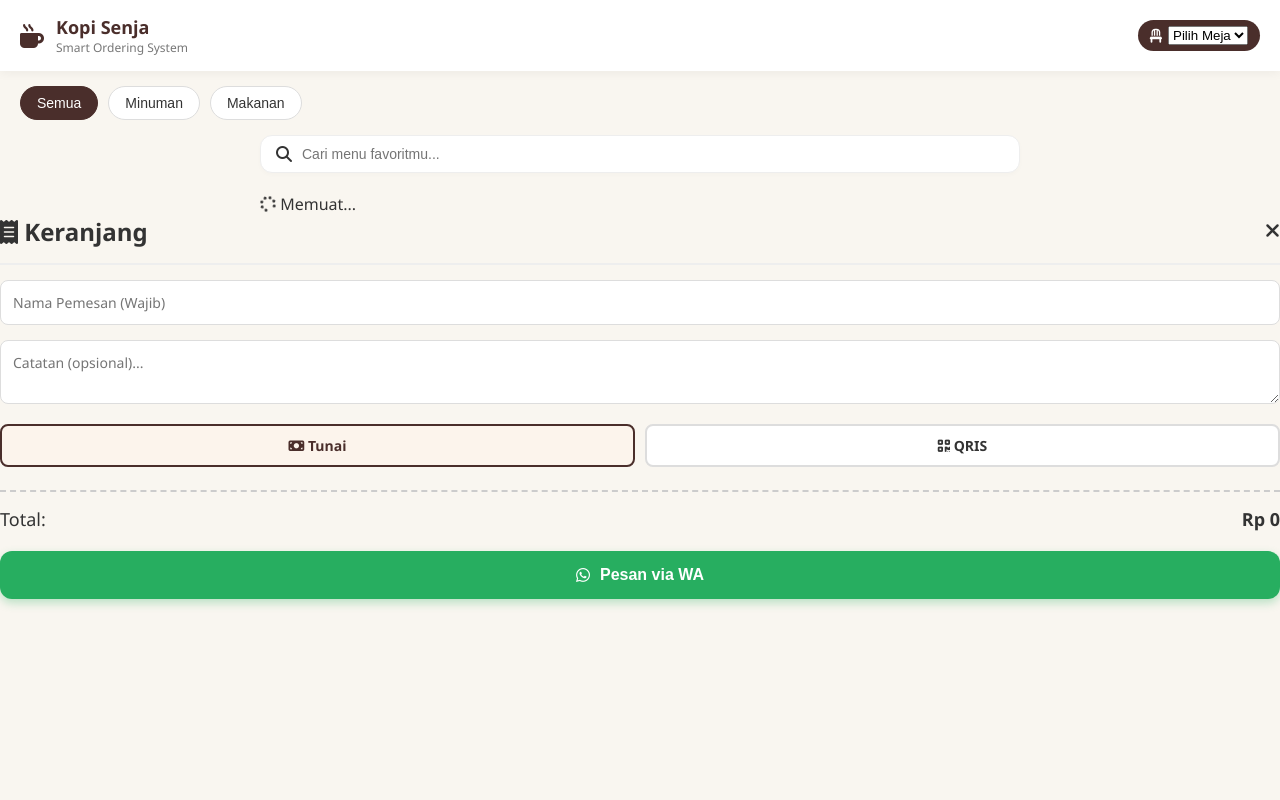
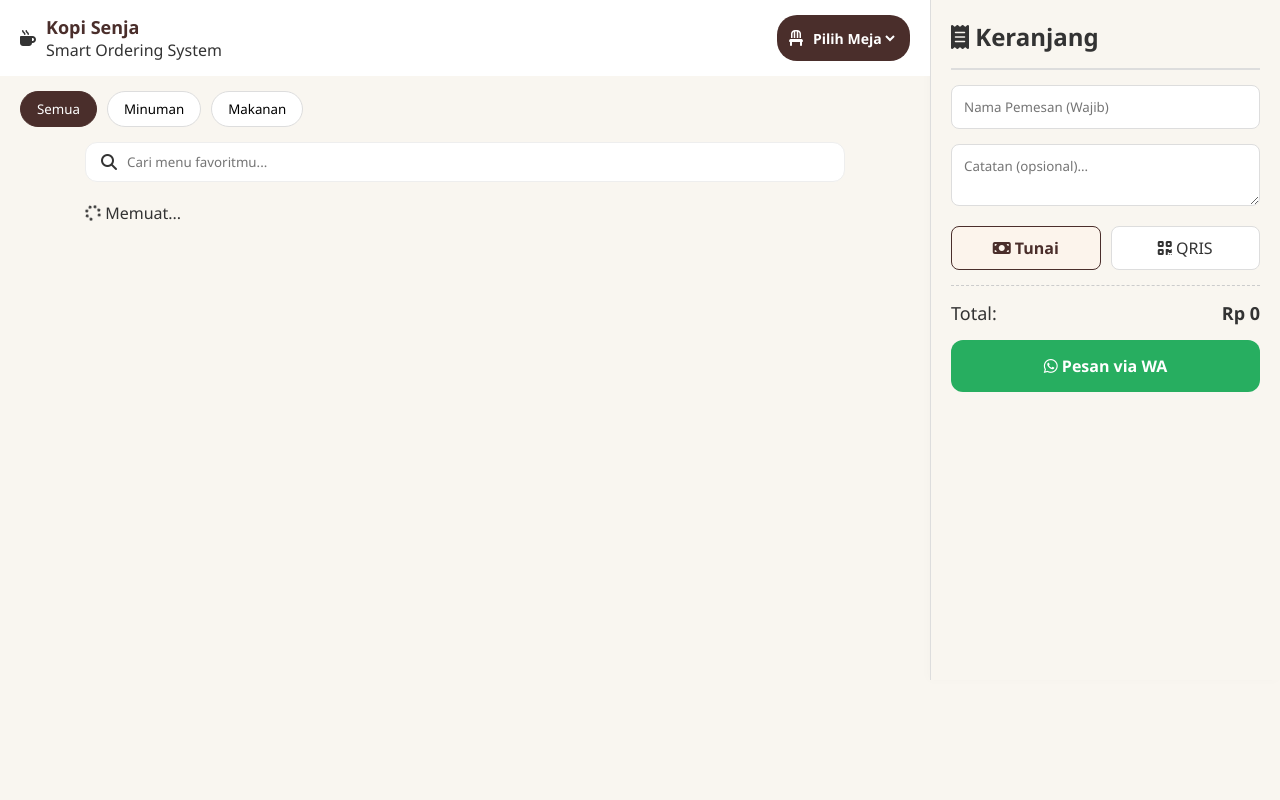
Before and after one commit to dhiniintan/Kopi-Senja-, a PHP site: page / in a window 1280 px wide. Run offline with PHP 8.4, Linux system fonts and the light colour scheme.

Commit message:
Update style.css

```diff
--- a/style.css
+++ b/style.css
@@ -1,379 +1,228 @@
 /* =========================================================
-   1. PENGATURAN DASAR & VARIABEL WARNA
+   1. VARIABEL & RESET DASAR
 ========================================================= */
 :root {
-  --primary-color: #4A2E2B;    /* Cokelat gelap kopi (Header, Tombol utama) */
-  --secondary-color: #D4A373;  /* Cokelat muda (Aksen, tombol aktif) */
-  --bg-color: #F9F6F0;         /* Krem terang untuk background aplikasi */
-  --card-bg: #FFFFFF;          /* Putih bersih untuk kartu menu */
-  --text-dark: #333333;        /* Warna teks utama */
-  --text-light: #777777;       /* Warna teks sekunder (deskripsi) */
-  --success-color: #27AE60;    /* Hijau untuk tombol berhasil/WhatsApp */
-  --danger-color: #E74C3C;     /* Merah untuk tombol hapus/batal */
-  --radius: 12px;              /* Standar kelengkungan sudut (border-radius) */
+  /* Palet warna utama aplikasi */
+  --primary-color: #4A2E2B;   /* Cokelat gelap (Teks utama, Header) */
+  --secondary-color: #D4A373; /* Cokelat muda (Tombol aksi) */
+  --bg-color: #F9F6F0;        /* Latar belakang krem terang */
+  --card-bg: #FFFFFF;         /* Putih untuk kartu/kotak */
+  --radius: 12px;             /* Standar lengkungan sudut */
 }
 
+/* Reset margin dan padding default bawaan browser */
 * {
   box-sizing: border-box;
   margin: 0;
   padding: 0;
+  font-family: 'Segoe UI', sans-serif;
 }
 
+/* Latar belakang aplikasi */
 body {
-  font-family: 'Segoe UI', Tahoma, Geneva, Verdana, sans-serif;
   background-color: var(--bg-color);
-  color: var(--text-dark);
-  /* Padding bawah agar konten tidak tertutup oleh keranjang melayang */
-  padding-bottom: 100px;
+  color: #333;
 }
 
+
 /* =========================================================
-   2. HEADER & INFORMASI MEJA
+   2. HEADER & DROPDOWN MEJA
 ========================================================= */
+/* Header dibuat sticky (menempel di atas) saat di-scroll */
 .app-header {
-  background-color: var(--card-bg);
+  background: var(--card-bg);
   padding: 15px 20px;
   display: flex;
   justify-content: space-between;
-  align-items: center;
-  box-shadow: 0 2px 10px rgba(0,0,0,0.05);
   position: sticky;
   top: 0;
-  z-index: 50; /* Memastikan header selalu di atas konten lain saat di-scroll */
+  z-index: 50;
 }
 
-.brand-info {
-  display: flex;
-  align-items: center;
-  gap: 12px;
-}
+.brand-info { display: flex; align-items: center; gap: 10px; }
+.brand-title { font-size: 18px; color: var(--primary-color); }
 
-.brand-icon {
-  font-size: 24px;
-  color: var(--primary-color);
-}
-
-.brand-title {
-  font-size: 18px;
-  font-weight: bold;
-  color: var(--primary-color);
-}
-
-.brand-subtitle {
-  font-size: 12px;
-  color: var(--text-light);
-}
-
+/* Kotak untuk dropdown nomor meja */
 .table-badge {
   background-color: var(--primary-color);
   color: white;
   padding: 6px 12px;
   border-radius: 20px;
-  font-size: 14px;
-  font-weight: bold;
   display: flex;
   gap: 6px;
   align-items: center;
 }
 
+/* Mempercantik tampilan tag <select> (Dropdown) */
+.table-select {
+  background: transparent;
+  color: white;
+  border: none;
+  font-weight: bold;
+  font-size: 14px;
+  outline: none;
+  cursor: pointer;
+}
+.table-select option { color: #333; } /* Warna teks pilihan dropdown */
+
+
 /* =========================================================
    3. NAVIGASI KATEGORI
 ========================================================= */
+/* Navigasi bisa digeser (swipe) ke samping di layar kecil */
 .category-nav {
   display: flex;
   gap: 10px;
   padding: 15px 20px;
-  overflow-x: auto; /* Bisa di-swipe ke samping (horizontal scroll) */
-  white-space: nowrap;
-  /* Menyembunyikan scrollbar agar terlihat rapi */
-  scrollbar-width: none;
+  overflow-x: auto;
+  scrollbar-width: none; /* Menyembunyikan garis scrollbar (Firefox) */
 }
-.category-nav::-webkit-scrollbar { display: none; }
+.category-nav::-webkit-scrollbar { display: none; } /* Menyembunyikan garis scrollbar (Chrome/Safari) */
 
+/* Desain tombol kategori */
 .category-btn {
-  background-color: var(--card-bg);
+  background: var(--card-bg);
   border: 1px solid #ddd;
   padding: 8px 16px;
   border-radius: 20px;
-  font-size: 14px;
-  color: var(--text-dark);
   cursor: pointer;
-  transition: all 0.3s ease;
-  display: flex;
-  gap: 8px;
-  align-items: center;
 }
-
 .category-btn.active {
-  background-color: var(--primary-color);
+  background: var(--primary-color);
   color: white;
   border-color: var(--primary-color);
 }
 
+
 /* =========================================================
-   4. KONTEN UTAMA & GRID MENU
+   4. KONTEN UTAMA & KARTU MENU
 ========================================================= */
-.container {
-  padding: 0 20px;
-}
+.container { padding: 0 20px 100px; } /* Padding bawah agar tidak tertutup tombol keranjang */
 
+/* Kotak pencarian */
 .search-box {
-  background-color: var(--card-bg);
-  display: flex;
-  align-items: center;
+  display: flex; align-items: center;
+  background: var(--card-bg);
   padding: 10px 15px;
   border-radius: var(--radius);
   margin-bottom: 20px;
-  box-shadow: 0 2px 5px rgba(0,0,0,0.02);
   border: 1px solid #eee;
 }
+.search-box input { border: none; outline: none; width: 100%; margin-left: 10px; }
 
-.search-box input {
-  border: none;
-  outline: none;
-  width: 100%;
-  margin-left: 10px;
-  font-size: 14px;
-}
+/* Grid otomatis membagi 2 kolom di HP */
+.menu-grid { display: grid; grid-template-columns: repeat(2, 1fr); gap: 15px; }
 
-/* Grid untuk kartu menu, otomatis menyesuaikan ukuran layar */
-.menu-grid {
-  display: grid;
-  grid-template-columns: repeat(2, 1fr); /* 2 kolom pada layar HP */
-  gap: 15px;
-}
-
-/* Desain Kartu Menu (Dibuat otomatis oleh JS nantinya) */
+/* Kartu daftar menu */
 .menu-card {
-  background-color: var(--card-bg);
+  background: var(--card-bg);
   border-radius: var(--radius);
   overflow: hidden;
-  box-shadow: 0 4px 6px rgba(0,0,0,0.05);
   display: flex;
   flex-direction: column;
 }
+.menu-img { width: 100%; height: 120px; object-fit: cover; } /* Gambar menyesuaikan area (tidak gepeng) */
+.menu-content { padding: 12px; display: flex; flex-direction: column; flex-grow: 1; }
+.menu-title { font-size: 14px; font-weight: bold; }
+.menu-price { color: var(--primary-color); font-weight: bold; margin-bottom: 10px; }
+.btn-add { margin-top: auto; background: var(--secondary-color); color: white; border: none; padding: 8px; border-radius: 8px; cursor: pointer; }
 
-.menu-img {
-  width: 100%;
-  height: 120px;
-  object-fit: cover; /* Agar gambar tidak gepeng */
-  background-color: #eee;
-}
-
-.menu-content {
-  padding: 12px;
-  display: flex;
-  flex-direction: column;
-  flex-grow: 1;
-}
-
-.menu-title {
-  font-size: 14px;
-  font-weight: bold;
-  margin-bottom: 5px;
-}
-
-.menu-price {
-  color: var(--primary-color);
-  font-weight: bold;
-  font-size: 14px;
-  margin-bottom: 10px;
-}
-
-.btn-add {
-  margin-top: auto;
-  background-color: var(--secondary-color);
-  color: white;
-  border: none;
-  padding: 8px;
-  border-radius: 8px;
-  font-weight: bold;
-  cursor: pointer;
-  transition: 0.2s;
-}
-.btn-add:active { transform: scale(0.95); } /* Efek ditekan */
 
 /* =========================================================
-   5. FLOATING CART (KERANJANG MELAYANG BAWAH)
+   5. KERANJANG MODAL (TAMPILAN HP)
 ========================================================= */
-.floating-cart {
-  position: fixed;
-  bottom: 20px;
-  left: 50%;
-  transform: translateX(-50%);
-  width: calc(100% - 40px);
-  max-width: 400px; /* Batas lebar agar tidak terlalu besar di PC */
-  background-color: var(--primary-color);
-  color: white;
-  border-radius: 30px;
-  padding: 12px 20px;
-  display: flex;
-  justify-content: space-between;
-  align-items: center;
-  box-shadow: 0 5px 15px rgba(74, 46, 43, 0.4);
-  z-index: 90;
-  transition: bottom 0.3s ease;
+/* Sidebar keranjang muncul dari bawah (bottom-sheet) di layar HP */
+.cart-sidebar {
+  position: fixed; bottom: 0; left: 0; width: 100%; max-height: 85vh;
+  background: var(--bg-color); border-radius: 20px 20px 0 0;
+  padding: 20px;
+  transform: translateY(100%); /* Disembunyikan ke bawah layar secara default */
+  transition: transform 0.3s ease; /* Animasi geser */
+  z-index: 100;
+  overflow-y: auto;
 }
+.cart-sidebar.open { transform: translateY(0); } /* Muncul jika class .open ditambahkan JS */
 
-.cart-info { display: flex; align-items: center; gap: 15px; }
+/* Latar belakang gelap saat modal terbuka */
+.modal-overlay { position: fixed; top: 0; left: 0; width: 100%; height: 100%; background: rgba(0,0,0,0.5); z-index: 90; }
+.modal-header { display: flex; justify-content: space-between; border-bottom: 2px solid #ddd; padding-bottom: 15px; margin-bottom: 15px; }
+.close-btn { background: none; border: none; font-size: 20px; cursor: pointer; }
 
-.cart-icon-wrapper { position: relative; font-size: 20px; }
+/* Desain list item dalam keranjang */
+.cart-item { display: flex; justify-content: space-between; align-items: center; background: var(--card-bg); padding: 10px; border-radius: 8px; margin-bottom: 10px; }
+.qty-control { display: flex; align-items: center; gap: 10px; }
+.qty-btn { background: #eee; border: none; width: 25px; height: 25px; border-radius: 5px; font-weight: bold; cursor: pointer; }
 
-.cart-badge {
-  position: absolute;
-  top: -8px;
-  right: -10px;
-  background-color: var(--danger-color);
-  color: white;
-  font-size: 10px;
-  font-weight: bold;
-  padding: 2px 6px;
-  border-radius: 10px;
-}
-
-.cart-price-preview { display: flex; flex-direction: column; }
-
-.cart-price-preview .label { font-size: 10px; opacity: 0.8; }
-.cart-price-preview .total-amount { font-size: 16px; font-weight: bold; }
-
-.btn-checkout-trigger {
-  background: white;
-  color: var(--primary-color);
-  border: none;
-  padding: 8px 15px;
-  border-radius: 20px;
-  font-weight: bold;
-  cursor: pointer;
-}
 
 /* =========================================================
-   6. MODAL & CHECKOUT (POP UP DARI BAWAH)
+   6. FORMULIR PEMBAYARAN
 ========================================================= */
-.modal-overlay {
-  position: fixed;
-  top: 0; left: 0; width: 100%; height: 100%;
-  background: rgba(0, 0, 0, 0.6);
-  z-index: 100;
-  display: flex;
-  align-items: flex-end; /* Memposisikan modal di bagian bawah (Bottom Sheet) */
-  justify-content: center;
-}
+.form-group { margin-bottom: 15px; }
+.form-group input, .form-group textarea { width: 100%; padding: 12px; border: 1px solid #ddd; border-radius: 8px; font-family: inherit; }
 
-.modal-content {
-  background: var(--bg-color);
-  width: 100%;
-  max-width: 500px;
-  max-height: 85vh; /* Maksimal tinggi 85% dari layar */
-  border-radius: 20px 20px 0 0;
-  overflow-y: auto; /* Bisa di-scroll jika isinya panjang */
-  padding: 20px;
-  animation: slideUp 0.3s ease forwards;
-}
+/* Tombol pilihan metode pembayaran (Tunai/QRIS) */
+.payment-options { display: grid; grid-template-columns: 1fr 1fr; gap: 10px; }
+.payment-card { border: 1px solid #ddd; border-radius: 8px; padding: 10px; text-align: center; background: white; cursor: pointer; }
 
-@keyframes slideUp {
-  from { transform: translateY(100%); }
-  to { transform: translateY(0); }
-}
+/* Menyembunyikan bulatan radio button asli */
+.payment-card input[type="radio"] { display: none; }
 
-.modal-header {
-  display: flex;
-  justify-content: space-between;
-  align-items: center;
-  border-bottom: 2px solid #eee;
-  padding-bottom: 15px;
-  margin-bottom: 15px;
-}
+/* Efek saat radio button dipilih (:has adalah fitur CSS modern) */
+.payment-card input[type="radio"]:checked + span { color: var(--primary-color); font-weight: bold; }
+.payment-card:has(input[type="radio"]:checked) { border-color: var(--primary-color); background-color: #fcf4ec; }
 
-.close-btn {
-  background: none;
-  border: none;
-  font-size: 20px;
-  color: var(--text-dark);
-  cursor: pointer;
-}
+/* Ringkasan & Tombol Submit */
+.checkout-summary { display: flex; justify-content: space-between; font-size: 18px; margin: 15px 0; border-top: 1px dashed #ccc; padding-top: 15px; }
+.btn-submit-order { width: 100%; background: #27AE60; color: white; padding: 15px; border: none; border-radius: 12px; font-size: 16px; font-weight: bold; cursor: pointer; }
 
-/* List Item di Keranjang */
-.cart-item {
-  display: flex;
-  justify-content: space-between;
-  align-items: center;
-  background: var(--card-bg);
-  padding: 10px;
-  border-radius: var(--radius);
-  margin-bottom: 10px;
-}
-.cart-item-info { flex-grow: 1; margin-right: 10px; }
-.cart-item-title { font-size: 14px; font-weight: bold; }
-.cart-item-price { font-size: 13px; color: var(--primary-color); }
-
-/* Tombol Plus Minus Qty */
-.qty-control {
-  display: flex; align-items: center; gap: 10px;
-}
-.qty-btn {
-  background: #eee; border: none; width: 25px; height: 25px;
-  border-radius: 5px; font-weight: bold; cursor: pointer;
-}
 
 /* =========================================================
-   7. FORMULIR & PEMBAYARAN
+   7. TOMBOL FLOATING KERANJANG (HANYA HP)
 ========================================================= */
-.form-group { margin-bottom: 15px; }
+/* Tombol melayang di bagian bawah layar */
+.floating-cart {
+  position: fixed; bottom: 20px; left: 50%; transform: translateX(-50%); width: 90%;
+  background: var(--primary-color); color: white; border-radius: 30px;
+  padding: 12px 20px; display: flex; justify-content: space-between; z-index: 80;
+}
+.cart-info { display: flex; gap: 15px; align-items: center; }
+.cart-badge { background: #E74C3C; color: white; font-size: 10px; padding: 2px 6px; border-radius: 10px; position: absolute; top: -8px; right: -10px; }
+.btn-checkout-trigger { background: white; color: var(--primary-color); border: none; padding: 8px 15px; border-radius: 20px; font-weight: bold; }
 
-.form-group label {
-  display: block; font-size: 14px; font-weight: bold; margin-bottom: 8px;
-}
+/* Utility class untuk menyembunyikan elemen via JavaScript */
+.hidden { display: none !important; }
 
-.form-group input[type="text"], .form-group textarea {
-  width: 100%; padding: 12px; border: 1px solid #ddd;
-  border-radius: 8px; font-family: inherit; font-size: 14px;
-}
-
-.payment-options {
-  display: grid; grid-template-columns: 1fr 1fr; gap: 10px;
-}
-
-.payment-card {
-  border: 2px solid #ddd; border-radius: 8px; padding: 10px;
-  text-align: center; cursor: pointer; background: white;
-  transition: 0.2s;
-}
-
-/* Sembunyikan radio button asli */
-.payment-card input[type="radio"] { display: none; }
-
-/* Mengubah style saat radio button dipilih */
-.payment-card input[type="radio"]:checked + span {
-  color: var(--primary-color); font-weight: bold;
-}
-.payment-card:has(input[type="radio"]:checked) {
-  border-color: var(--primary-color); background-color: #fcf4ec;
-}
-
-.qris-container { text-align: center; margin-top: 15px; }
-.qris-img { width: 200px; height: 200px; border-radius: 10px; border: 1px solid #ccc; }
-.qris-instruction { font-size: 12px; color: var(--danger-color); margin-top: 5px; }
-
-.checkout-summary {
-  display: flex; justify-content: space-between; font-size: 18px;
-  border-top: 2px dashed #ccc; padding-top: 15px; margin-top: 15px; margin-bottom: 20px;
-}
-
-.btn-submit-order {
-  width: 100%; background-color: var(--success-color); color: white;
-  padding: 15px; border: none; border-radius: 12px; font-size: 16px;
-  font-weight: bold; cursor: pointer; display: flex; justify-content: center;
-  align-items: center; gap: 10px; box-shadow: 0 4px 10px rgba(39, 174, 96, 0.3);
-}
 
 /* =========================================================
-   8. KELAS UTILITAS & RESPONSIVITAS (DESKTOP)
+   8. MEDIA QUERY: RESPONSIVITAS LAYAR LAPTOP / PC
 ========================================================= */
-/* Utility untuk menyembunyikan elemen via JS */
-.hidden { display: none !important; }
+/* Aturan di bawah ini hanya aktif jika lebar layar >= 992px */
+@media (min-width: 992px) {
 
-/* Menyesuaikan grid agar bagus jika dibuka di Tablet/Laptop */
-@media (min-width: 768px) {
-  .menu-grid { grid-template-columns: repeat(4, 1fr); }
-  .container { max-width: 800px; margin: 0 auto; }
+  /* Membagi layar jadi 2 kolom (Flexbox) */
+  .app-layout { display: flex; align-items: flex-start; height: 100vh; overflow: hidden; }
+
+  /* Konten kiri mengambil sisa ruang */
+  .main-content { flex-grow: 1; height: 100vh; overflow-y: auto; }
+  .container { padding-bottom: 20px; max-width: 800px; margin: 0 auto; }
+
+  /* Grid menu menjadi 3 kolom di laptop */
+  .menu-grid { grid-template-columns: repeat(3, 1fr); }
+
+  /* Sembunyikan elemen yang hanya dipakai di HP */
+  .modal-overlay { display: none !important; }
+  .floating-cart { display: none !important; }
+  .close-btn { display: none !important; }
+
+  /* Ubah Modal HP menjadi Sidebar Permanen di kanan */
+  .cart-sidebar {
+    position: sticky; top: 0; right: 0;
+    width: 350px;
+    height: 100vh;
+    transform: translateY(0) !important; /* Batalkan efek sembunyi/geser dari HP */
+    border-radius: 0;
+    border-left: 1px solid #ddd;
+    box-shadow: -2px 0 10px rgba(0,0,0,0.02);
+    z-index: 10;
+  }
 }
```
